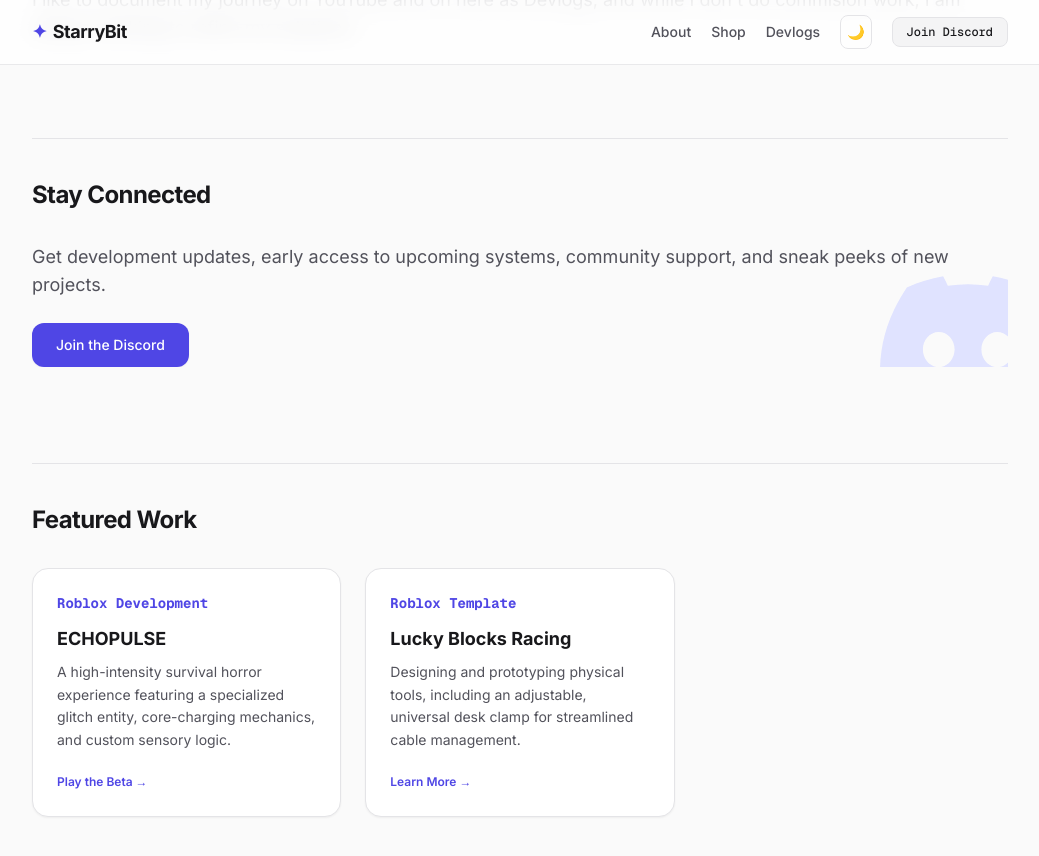
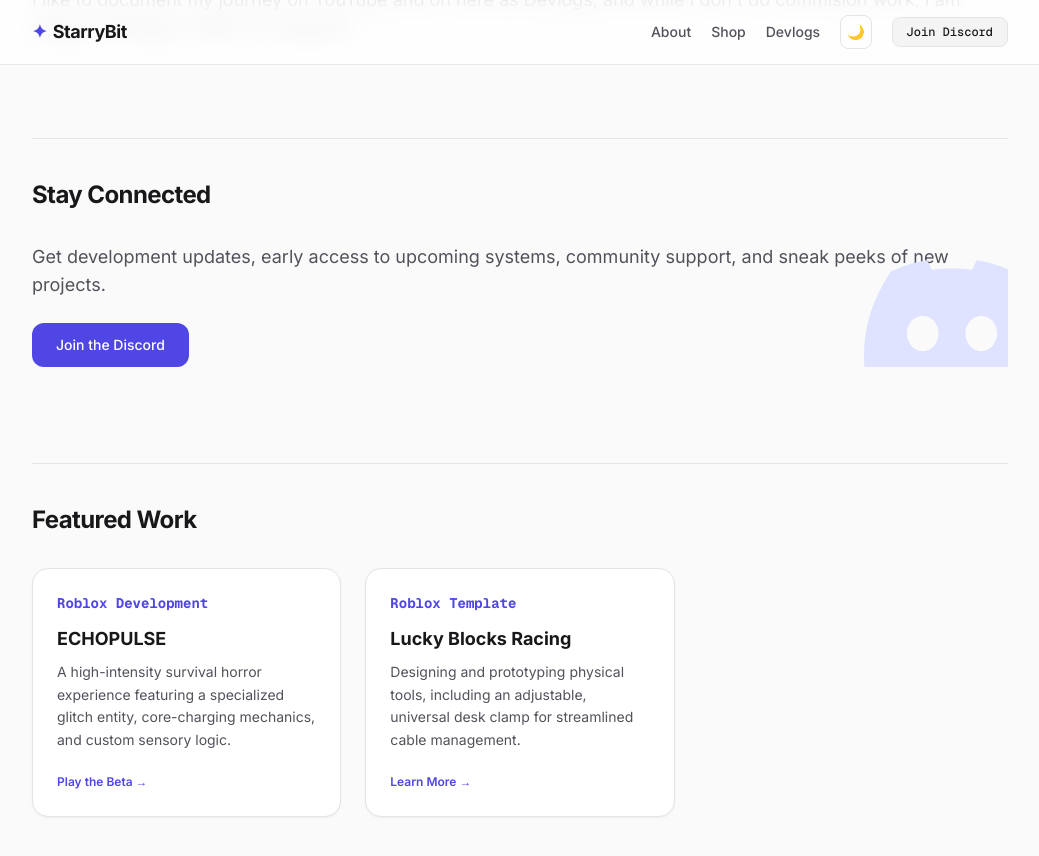
Before and after one commit to StarryBit/starrybit.github.io, a Jekyll site: the page built from index.html, in a window 1280 px wide and 900 px high, scrolled down 1038 px. Shown: the top 856 px of the window, without its empty margins (120-1159 px from the left). Built offline with Jekyll 4.4.1, drawn with Linux system fonts in a browser that asks for light colours; nearby versions of some CDN libraries.

Commit message:
Update index.html

```diff
--- a/index.html
+++ b/index.html
@@ -65,7 +65,7 @@
         </a>
     </div>
     <!-- floating icon -->
-    <div class="absolute -right-12 -bottom-16 pointer-events-none hidden lg:block">
+    <div class="absolute -right-8 -bottom-12 pointer-events-none hidden lg:block">
         <img
             src="{{ '/assets/Discord-Symbol-Light Blurple.svg' | relative_url }}"
             class="w-44 h-44"
```
